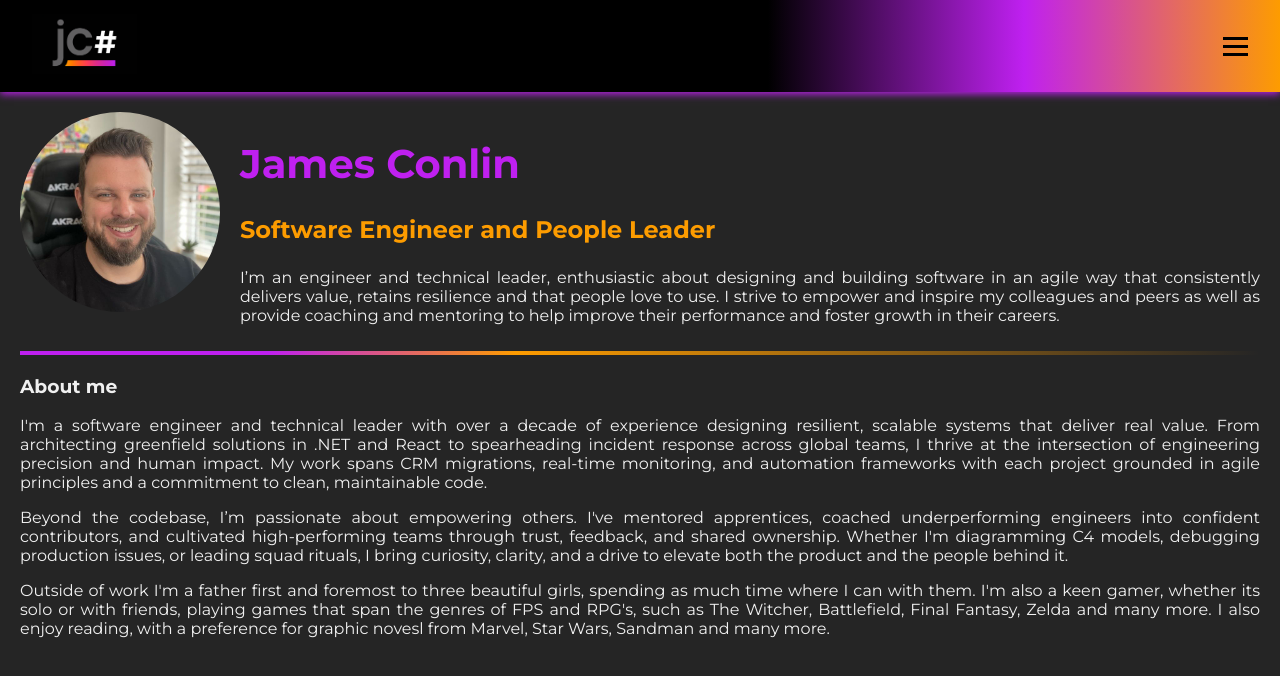
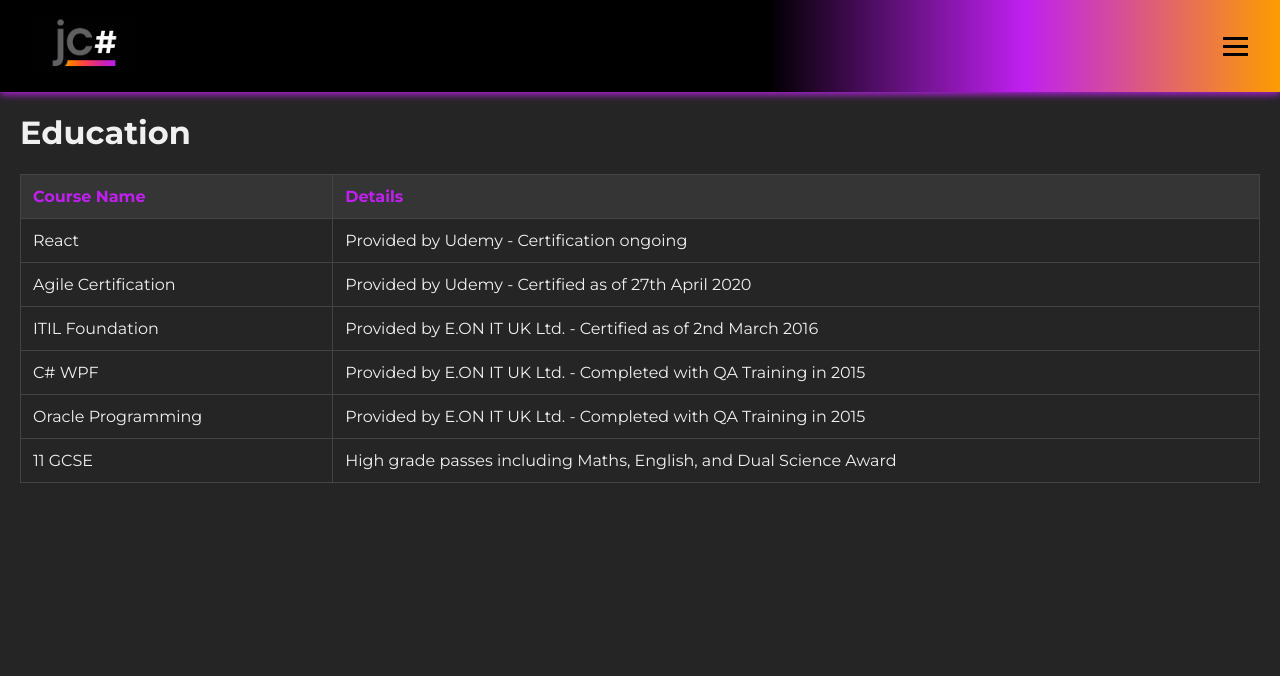
Before and after one commit to jacon-dev/website, a React (Create React App) app: page /website/education in a window 1280 px wide. Before the commit this address led to /website. Shown: the top 676 px of the page. Built offline with nearby package versions, Linux system fonts and the light colour scheme; the HTML template or start-up script is replaced by a standard one.

Commit message:
Added education page

```diff
--- a/src/App.js
+++ b/src/App.js
@@ -4,6 +4,7 @@ import About from './components/About/About';
 import Skills from './components/Skills/Skills';
 import Experience from './components/Experience/Experience';
 import Achievements from './components/Achievements/Achievements';
+import Education from './components/Education/Education';
 
 function App() {
   return (
@@ -16,6 +17,7 @@ function App() {
         <Route path="/skills" element={<Skills />} />
         <Route path="/achievements" element={<Achievements />} />
         <Route path="/experience" element={<Experience />} />
+        <Route path="/education" element={<Education />} />
         <Route path="*" element={<Navigate to="/" />} />
       </Routes>
     </BrowserRouter>
--- /dev/null
+++ b/src/components/Education/Education.css
@@ -0,0 +1,17 @@
+.education-table {
+    width: 100%;
+    border-collapse: collapse;
+    margin-top: 20px;
+}
+
+.education-table th,
+.education-table td {
+    border: 1px solid #444;
+    padding: 12px;
+    text-align: left;
+}
+
+.education-table th {
+    background: #353535;
+    color: #BF20F0;
+}
--- /dev/null
+++ b/src/components/Education/Education.js
@@ -0,0 +1,45 @@
+import React from 'react';
+import '../Global.css';
+import './Education.css';
+
+const Education = () => (
+  <div className="content-div">
+    <h1>Education</h1>
+    <table className="education-table">
+      <thead>
+        <tr>
+          <th>Course Name</th>
+          <th>Details</th>
+        </tr>
+      </thead>
+      <tbody>
+        <tr>
+          <td>React</td>
+          <td>Provided by Udemy - Certification ongoing</td>
+        </tr>
+        <tr>
+          <td>Agile Certification</td>
+          <td>Provided by Udemy - Certified as of 27th April 2020</td>
+        </tr>
+        <tr>
+          <td>ITIL Foundation</td>
+          <td>Provided by E.ON IT UK Ltd. - Certified as of 2nd March 2016</td>
+        </tr>
+        <tr>
+          <td>C# WPF</td>
+          <td>Provided by E.ON IT UK Ltd. - Completed with QA Training in 2015</td>
+        </tr>
+        <tr>
+          <td>Oracle Programming</td>
+          <td>Provided by E.ON IT UK Ltd. - Completed with QA Training in 2015</td>
+        </tr>
+        <tr>
+          <td>11 GCSE</td>
+          <td>High grade passes including Maths, English, and Dual Science Award</td>
+        </tr>
+      </tbody>
+    </table>
+  </div>
+);
+
+export default Education;
--- a/src/components/Navbar/Navbar.js
+++ b/src/components/Navbar/Navbar.js
@@ -23,6 +23,7 @@ const Navbar = () => {
         <li><Link to="/skills">Skills</Link></li>
         <li><Link to="/achievements">Achievements</Link></li>
         <li><Link to="/experience">Experience</Link></li>
+        <li><Link to="/education">Education</Link></li>
       </ul>
     </nav>
   );
```
